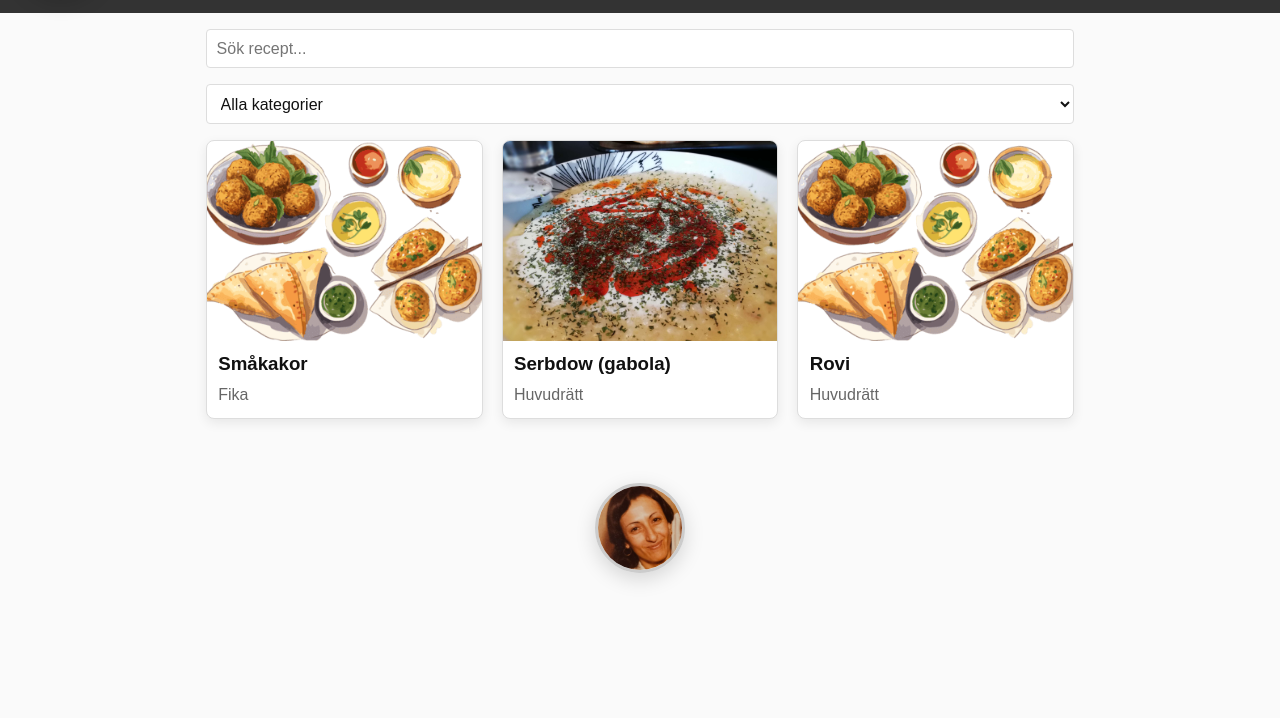
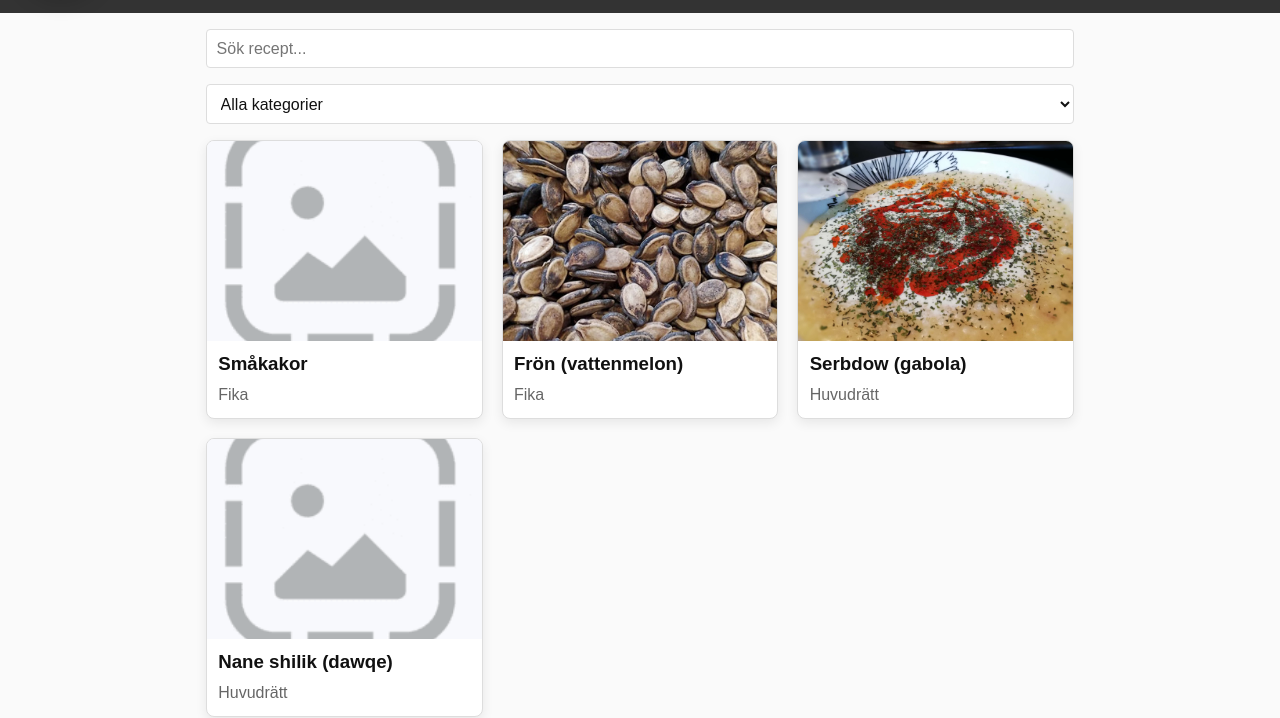
Before and after one commit to isadag/mammas-recept, a plain HTML site: page index.html in a window 1280 px wide. Shown: the part 109-827 px from the top of the page. Before the commit the page ends 800 px from the top, so only its background shows below. Drawn offline with Linux system fonts and the light colour scheme.

Commit message:
update recipes

```diff
--- a/recipes.js
+++ b/recipes.js
@@ -3,8 +3,15 @@ const recipes = [
     id: "kakor",
     title: "Småkakor",
     category: "Fika",
-    image: "images/food.png",
+    image: "images/empty.png",
     markdown: "recipes/kakor.md"
+  },
+  {
+    id: "vattenmelonfron",
+    title: "Frön (vattenmelon)",
+    category: "Fika",
+    image: "images/frön.jpg",
+    markdown: "recipes/vattenmelonfron.md"
   },
   {
     id: "gabola",
@@ -14,10 +21,10 @@ const recipes = [
     markdown: "recipes/gabola.md"
   },
   {
-    id: "rovi",
-    title: "Rovi",
+    id: "naneshilik",
+    title: "Nane shilik (dawqe)",
     category: "Huvudrätt",
-    image: "images/food.png",
-    markdown: "recipes/rovi.md"
+    image: "images/empty.png",
+    markdown: "recipes/naneshilik.md"
   }
 ];
--- a/styles.css
+++ b/styles.css
@@ -195,10 +195,11 @@ article {
 }
 
 article img {
-  width: 100%;
+  /* width: 100%; */
   /* max-height: 320px; */
   object-fit: cover;
   border-radius: 6px;
+  margin: 0 auto;
   margin-bottom: 1rem;
 }
 
```
Also changed, not shown: images/empty.png (added), images/food.png (deleted), images/frön.jpg (added), 3 other files.
